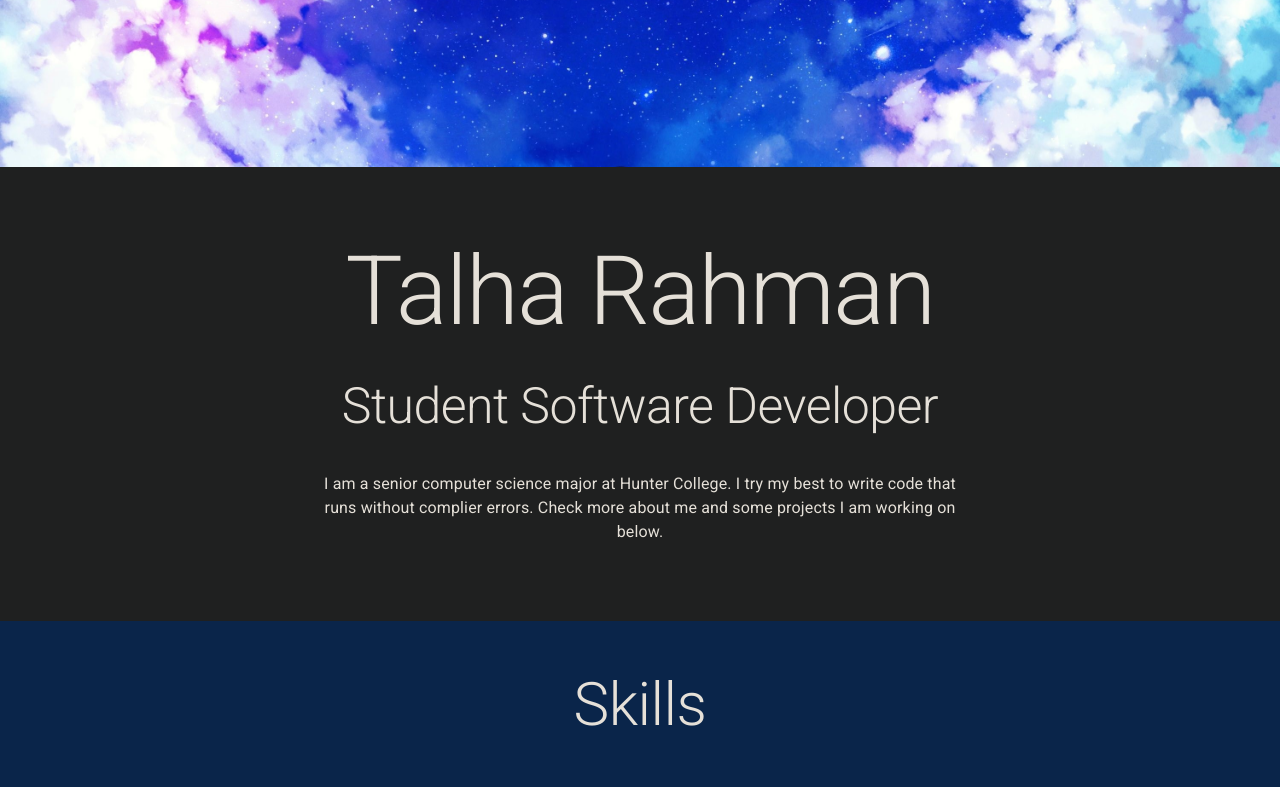
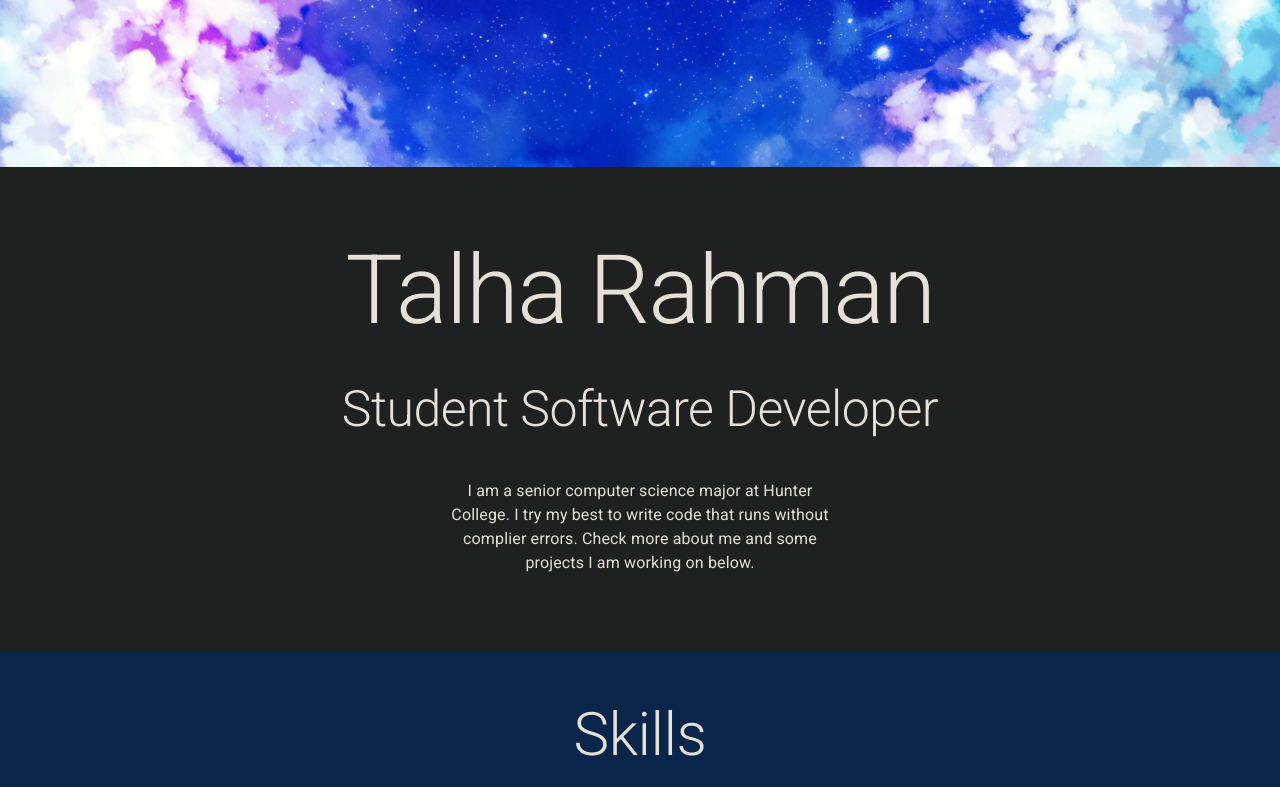
Before and after one commit to TalhaR/talhar.github.io, a React (Create React App) app: page / in a window 1280 px wide. Shown: the part 422-1209 px from the top of the page. Built offline with nearby package versions, Linux system fonts and the light colour scheme.

Commit message:
fixed center issue on firefox

```diff
--- a/src/components/About.jsx
+++ b/src/components/About.jsx
@@ -1,43 +1,49 @@
-import { makeStyles } from '@material-ui/core/styles'
-import { Grid, Typography } from '@material-ui/core'
+import { makeStyles } from "@material-ui/core/styles";
+import { Grid, Typography } from "@material-ui/core";
 
 const useStyles = makeStyles((theme) => ({
     aboutContainer: {
-        textAlign: 'center',
-        justifyContent: 'center',
-        margin: '5% 0%',
-        [theme.breakpoints.up("xl")] : {
-            margin: '3% 0%'
-        }
+        textAlign: "center",
+        justifyContent: "center",
+        margin: "4% 0%",
+        [theme.breakpoints.up("xl")]: {
+            margin: "3% 0%",
+        },
     },
     aboutText: {
-        justifyContent: 'center',
-        textAlign: 'center',
-        width: '50%',
-        [theme.breakpoints.up('sm')]: {
-            margin: '1% 0%',
+        justifyContent: "center",
+        textAlign: "center",
+        [theme.breakpoints.up("sm")]: {
+            margin: "1% 0%",
         },
-    }
+    },
 }));
 
 export default function About() {
     const classes = useStyles();
 
     return (
-        <Grid container className={classes.aboutContainer} component="section">
-            <Grid item style={{textAlign: '-webkit-center'}}>
-                <Typography variant="h1">
-                    Talha Rahman
-                </Typography>
-                <br />
+        <Grid
+            container
+            className={classes.aboutContainer}
+            component="section"
+            spacing={3}
+        >
+            <Grid item xs={12}>
+                <Typography variant="h1">Talha Rahman</Typography>
+            </Grid>
+            <Grid item xs={12}>
                 <Typography variant="h2">
                     <small> Student Software Developer </small>
                 </Typography>
-                <br />
-                <Typography variant="body1" className={classes.aboutText}>
-                    I am a senior computer science major at Hunter College. I try my best to write code that runs without complier errors. Check more about me and some projects I am working on below.
+            </Grid>
+            <Grid item xs={12} sm={8} md={6} lg={4} className={classes.aboutText}>
+                <Typography variant="body1">
+                    I am a senior computer science major at Hunter College. I
+                    try my best to write code that runs without complier errors.
+                    Check more about me and some projects I am working on below.
                 </Typography>
             </Grid>
         </Grid>
-    )
+    );
 }
```
